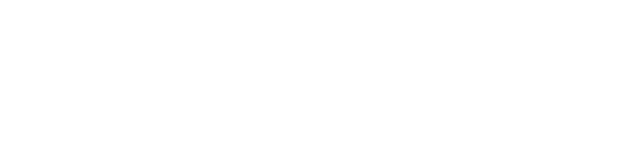
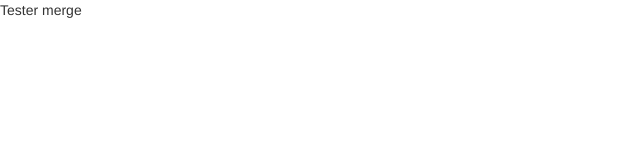
Before and after one commit to seanheinen/training, a plain HTML site: page index.html in a window 1280 px wide. Shown: the full height of the page, 0-640 px from the left. Drawn offline with Linux system fonts and the light colour scheme.

Commit message:
merge conflict test

```diff
--- a/index.html
+++ b/index.html
@@ -11,7 +11,7 @@
 
 	<body>
 
-
+		Tester merge
 
 		<!-- Include scripts for faster load -->
 		<script type="text/javascript" src="js/jquery.js" ></script>
```
